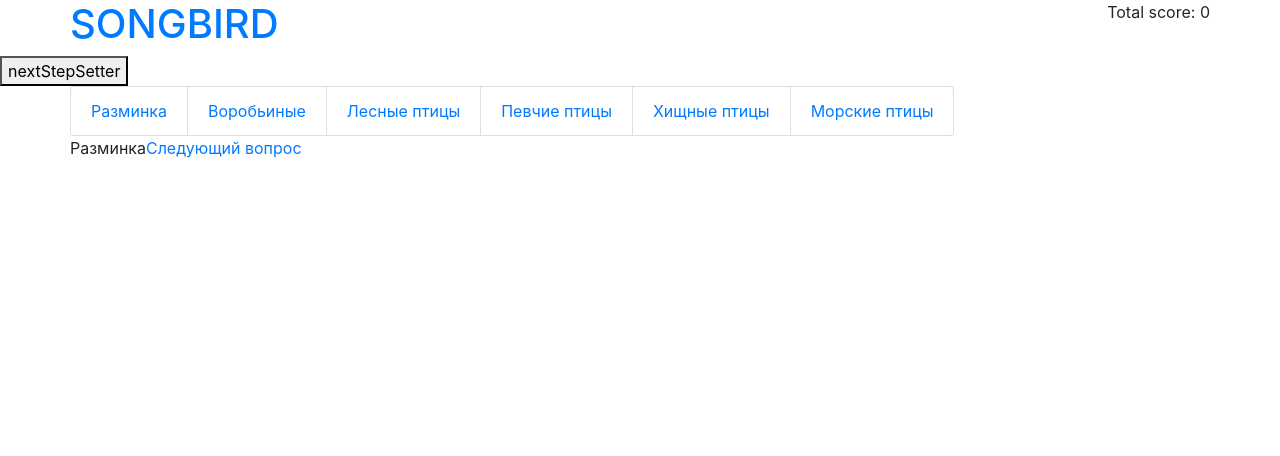
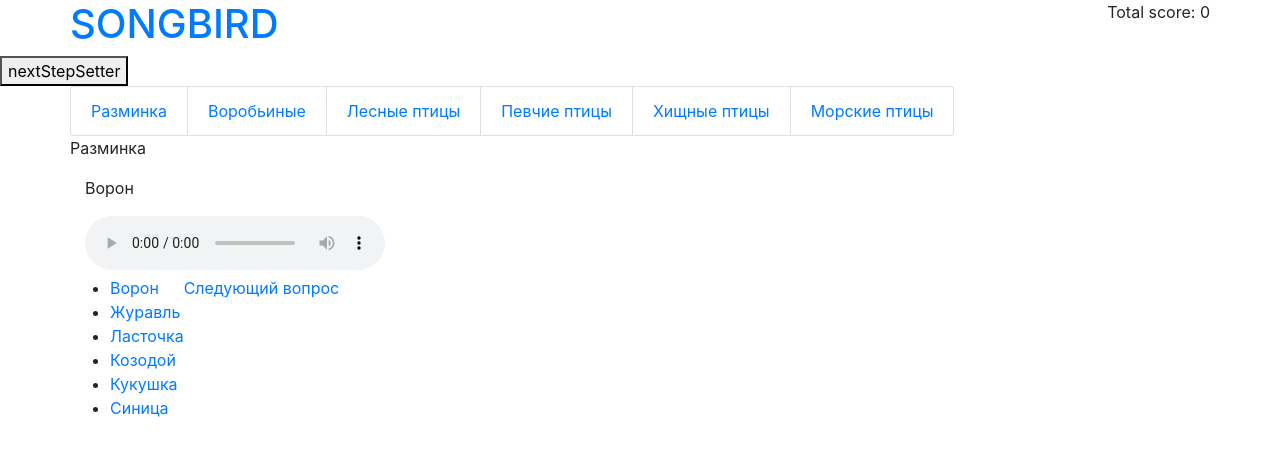
Before and after one commit to hotto-doggo/songbird, a React app: page / in a window 1280 px wide. Shown: the top 456 px of the page. Built offline with nearby package versions, Linux system fonts and the light colour scheme.

Commit message:
feat: add basic quiz layout and basic avsver validation

```diff
--- a/src/assets/modules/quizes/Quiz1.jsx
+++ b/src/assets/modules/quizes/Quiz1.jsx
@@ -1,18 +1,134 @@
+/* eslint-disable react/no-access-state-in-setstate */
+/* eslint-disable react/no-unused-state */
+/* eslint-disable class-methods-use-this */
+/* eslint-disable react/sort-comp */
+/* eslint-disable no-console */
+/* eslint-disable react/jsx-fragments */
+/* eslint-disable jsx-a11y/media-has-caption */
+/* eslint-disable no-useless-constructor */
+/* eslint-disable react/destructuring-assignment */
+/* eslint-disable no-undef */
 /* eslint-disable lines-between-class-members */
 /* eslint-disable react/button-has-type */
 /* eslint-disable react/prop-types */
 /* eslint-disable react/prefer-stateless-function */
-import React from 'react';
-import { Link } from 'react-router-dom';
-import goToNextQuiz from './goToNextQuiz';
+import React, { Fragment } from 'react';
+import { Link, BrowserRouter, Switch, Route } from 'react-router-dom';
+import birdsData from '../birdsData';
 
 class Quiz1 extends React.Component {
+  constructor(props) {
+    super(props);
+    this.state = {
+      prevAudio: null,
+      isAnswered: false,
+      mistakes: 0,
+    };
+
+    this.playAudio = this.playAudio.bind(this);
+    this.checkAnswer = this.checkAnswer.bind(this);
+  }
+
+  playAudio(e) {
+    console.log(e.target);
+    if (this.state.prevAudio === null) {
+      this.setState({ prevAudio: e.target });
+      return;
+    }
+    if (e.target === this.state.prevAudio) {
+      return;
+    }
+
+    this.state.prevAudio.pause();
+    this.setState({ prevAudio: e.target });
+  }
+
+  checkAnswer(e) {
+    const group = Number(this.props.group);
+    const currAnswer = e.target.getAttribute('bird');
+    if (!this.state.isAnswered) {
+      if (birdsData[group][this.props.question].name === currAnswer) {
+        console.log('YYAAAAAAAAAASSSSSSSSSSSSS!!!! I GOT TWO FREE TACOS!!!!!!!!!');
+        this.setState({
+          isAnswered: true,
+        });
+        this.props.incrementScore(6 - this.state.mistakes)
+        this.props.nextStepSetter()
+      } else {
+        console.log('NOPE');
+        this.setState({
+          mistakes: this.state.mistakes + 1,
+        });
+      }
+    }
+  }
+
   render() {
+    const group = Number(this.props.group);
+    console.log(birdsData[group]);
+
     return (
       <div className="container">
         <div className="row">
           <p>Разминка</p>
-          <Link step="1" onClick={goToNextQuiz} to="/Воробьиные">
+          {/* {birdsData[group].map(bird => {
+            return (
+              <Fragment key={bird.name}>
+                <p>{bird.name}</p>
+                <audio
+                  onPlay={this.playAudio}
+                  className={`group${group}`}
+                  controls
+                  src={bird.audio}
+                />
+              </Fragment>
+            );
+          })} */}
+
+          <div className="col-12">
+            <p>{birdsData[group][this.props.question].name}</p>
+            <audio
+              onPlay={this.playAudio}
+              className={`group${group}`}
+              controls
+              src={birdsData[group][this.props.question].audio}
+            />
+          </div>
+
+          <BrowserRouter>
+            <nav>
+              <ul>
+                {birdsData[group].map(bird => {
+                  return (
+                    <li key={bird.name}>
+                      <Link bird={bird.name} onClick={this.checkAnswer} to={`/${bird.name}`}>
+                        {bird.name}
+                      </Link>
+                    </li>
+                  );
+                })}
+              </ul>
+            </nav>
+
+            <Switch>
+              {birdsData[group].map(bird => {
+                return (
+                  <Route key={`/${bird.name}`} path={`/${bird.name}`}>
+                    <Fragment key={bird.name}>
+                      <p>{bird.name}</p>
+                      <audio
+                        onPlay={this.playAudio}
+                        className={`group${group}`}
+                        controls
+                        src={bird.audio}
+                      />
+                    </Fragment>
+                  </Route>
+                );
+              })}
+            </Switch>
+          </BrowserRouter>
+          <Link step="1" onClick={this.props.goToNext} to="/Воробьиные">
             Следующий вопрос
           </Link>
         </div>
--- a/src/assets/modules/quizes/Quiz2.jsx
+++ b/src/assets/modules/quizes/Quiz2.jsx
@@ -1,18 +1,25 @@
+/* eslint-disable react/destructuring-assignment */
+/* eslint-disable no-useless-constructor */
 /* eslint-disable react/button-has-type */
 /* eslint-disable react/prop-types */
 /* eslint-disable react/prefer-stateless-function */
 import React from 'react';
 import { Link } from 'react-router-dom';
-import goToNextQuiz from './goToNextQuiz';
-
+// import goToNextQuiz from './goToNextQuiz';
 
 class Quiz2 extends React.Component {
+  constructor(props) {
+    super(props);
+  }
+
   render() {
     return (
       <div className="container">
         <div className="row">
           <p>Воробьиные</p>
-          <Link step='2' onClick={goToNextQuiz} to='/Лесные птицы'>Следующий вопрос</Link>
+          <Link step="2" onClick={this.props.goToNext} to="/Лесные птицы">
+            Следующий вопрос
+          </Link>
         </div>
       </div>
     );
--- a/src/assets/modules/quizes/Quiz3.jsx
+++ b/src/assets/modules/quizes/Quiz3.jsx
@@ -1,18 +1,24 @@
+/* eslint-disable no-useless-constructor */
+/* eslint-disable react/destructuring-assignment */
 /* eslint-disable react/button-has-type */
 /* eslint-disable react/prop-types */
 /* eslint-disable react/prefer-stateless-function */
 import React from 'react';
 import { Link } from 'react-router-dom';
-import goToNextQuiz from './goToNextQuiz';
+// import goToNextQuiz from './goToNextQuiz';
 
 
 class Quiz3 extends React.Component {
+  constructor(props){
+    super(props)
+  }
+
   render() {
     return (
       <div className="container">
         <div className="row">
           <p>Лесные птицы</p>
-          <Link step='3' onClick={goToNextQuiz} to='/Певчие птицы'>Следующий вопрос</Link>
+          <Link step='3' onClick={this.props.goToNext} to='/Певчие птицы'>Следующий вопрос</Link>
         </div>
       </div>
     );
--- a/src/assets/modules/quizes/Quiz4.jsx
+++ b/src/assets/modules/quizes/Quiz4.jsx
@@ -1,18 +1,25 @@
+/* eslint-disable no-useless-constructor */
+/* eslint-disable react/destructuring-assignment */
 /* eslint-disable react/button-has-type */
 /* eslint-disable react/prop-types */
 /* eslint-disable react/prefer-stateless-function */
 import React from 'react';
 import { Link } from 'react-router-dom';
-import goToNextQuiz from './goToNextQuiz';
-
+// import goToNextQuiz from './goToNextQuiz';
 
 class Quiz4 extends React.Component {
+  constructor(props) {
+    super(props);
+  }
+
   render() {
     return (
       <div className="container">
         <div className="row">
           <p>Певчие птицы</p>
-          <Link step='4' onClick={goToNextQuiz} to='/Хищные птицы'>Следующий вопрос</Link>
+          <Link step="4" onClick={this.props.goToNext} to="/Хищные птицы">
+            Следующий вопрос
+          </Link>
         </div>
       </div>
     );
--- a/src/assets/modules/quizes/Quiz5.jsx
+++ b/src/assets/modules/quizes/Quiz5.jsx
@@ -1,18 +1,24 @@
+/* eslint-disable no-useless-constructor */
+/* eslint-disable react/destructuring-assignment */
 /* eslint-disable react/button-has-type */
 /* eslint-disable react/prop-types */
 /* eslint-disable react/prefer-stateless-function */
 import React from 'react';
 import { Link } from 'react-router-dom';
-import goToNextQuiz from './goToNextQuiz';
+// import goToNextQuiz from './goToNextQuiz';
 
 
 class Quiz5 extends React.Component {
+  constructor(props){
+    super(props)
+  }
+
   render() {
     return (
       <div className="container">
         <div className="row">
           <p>Хищные птицы</p>
-          <Link step='5' onClick={goToNextQuiz} to='/Морские птицы'>Следующий вопрос</Link>
+          <Link step='5' onClick={this.props.goToNext} to='/Морские птицы'>Следующий вопрос</Link>
         </div>
       </div>
     );
--- /dev/null
+++ b/src/assets/modules/quizes/randomInteger.js
@@ -0,0 +1,6 @@
+function randomInteger(min, max) {
+  const rand = min + Math.random() * (max + 1 - min);
+  return Math.floor(rand);
+}
+
+export default randomInteger;
--- a/src/index.jsx
+++ b/src/index.jsx
@@ -24,6 +24,7 @@ import Quiz5 from './assets/modules/quizes/Quiz5';
 import Quiz6 from './assets/modules/quizes/Quiz6';
 import birdsData from './assets/modules/birdsData';
 import groupsNames from './assets/modules/groupsNames';
+import randomInteger from './assets/modules/quizes/randomInteger';
 
 class App extends React.Component {
   constructor(props) {
@@ -36,6 +37,7 @@ class App extends React.Component {
     };
     this.nextStepSetter = this.nextStepSetter.bind(this);
     this.goToNextQuiz = this.goToNextQuiz.bind(this);
+    this.incrementScore = this.incrementScore.bind(this)
   }
 
   nextStepSetter() {
@@ -47,6 +49,12 @@ class App extends React.Component {
       step: this.state.step + 1,
       // answered: newHistory,
     });
+  }
+
+  incrementScore(num){
+    this.setState({
+      score: this.state.score + num
+    })
   }
 
   // eslint-disable-next-line class-methods-use-this
@@ -85,33 +93,43 @@ class App extends React.Component {
             </div>
           </div>
           <Switch>
-            <Route path="/Разминка" component={Quiz1} />
-            <Route path="/Воробьиные" component={Quiz2} />
-            <Route path="/Лесные птицы" component={Quiz3} />
-            <Route path="/Певчие птицы" component={Quiz4} />
-            <Route path="/Хищные птицы" component={Quiz5} />
-            <Route path="/Морские птицы" component={Quiz6} />
+            <Route path="/Разминка">
+              <Quiz1
+                question={randomInteger(0, groupsNames.length)}
+                group="0"
+                properties={this.state}
+                goToNext={this.goToNextQuiz}
+                nextStepSetter={this.nextStepSetter}
+                incrementScore={this.incrementScore}
+              />
+            </Route>
 
-            {/*
-            Maksim Pavlov(@Maxvvellh0use)Сегодня, в 19:19
-@Maksim Pavlov(@Maxvvellh0use)
-вот так:
-<Route path="/Разминка" component={Quiz1} />
-и в компонент Quiz1 мне надо передать пропс
-@vickymarshmallow(@wviktor93) <Route path="/main/games/audio_call">
-                            <AudioCall
-                                history={this.props.history}
-                            />
-                        </Route>
-вот так его перепиши
-<Route path="/Разминка">
-                            <Quiz1
-                                history={this.props.history}
-                            />
-                        </Route>
-             */}
+            <Route path="/Воробьиные">
+              <Quiz2 group="1" properties={this.state} goToNext={this.goToNextQuiz} />
+            </Route>
+            <Route path="/Лесные птицы">
+              <Quiz3 group="2" properties={this.state} goToNext={this.goToNextQuiz} />
+            </Route>
+            <Route path="/Певчие птицы">
+              <Quiz4 group="3" properties={this.state} goToNext={this.goToNextQuiz} />
+            </Route>
+            <Route path="/Хищные птицы">
+              <Quiz5 group="4" properties={this.state} goToNext={this.goToNextQuiz} />
+            </Route>
+            <Route path="/Морские птицы">
+              <Quiz6 group="5" properties={this.state} goToNext={this.goToNextQuiz} />
+            </Route>
 
-            <Route component={Quiz1} />
+            <Route>
+              <Quiz1
+                question={randomInteger(0, groupsNames.length)}
+                group="0"
+                properties={this.state}
+                goToNext={this.goToNextQuiz}
+                nextStepSetter={this.nextStepSetter}
+                incrementScore={this.incrementScore}
+              />
+            </Route>
           </Switch>
         </BrowserRouter>
       </>
```
